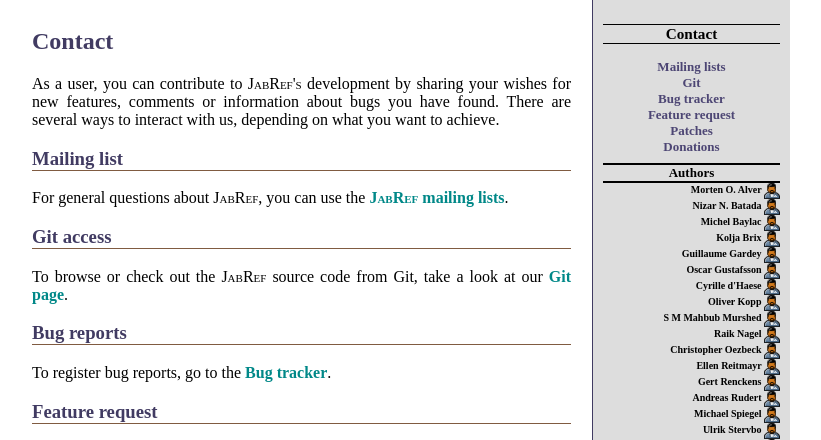
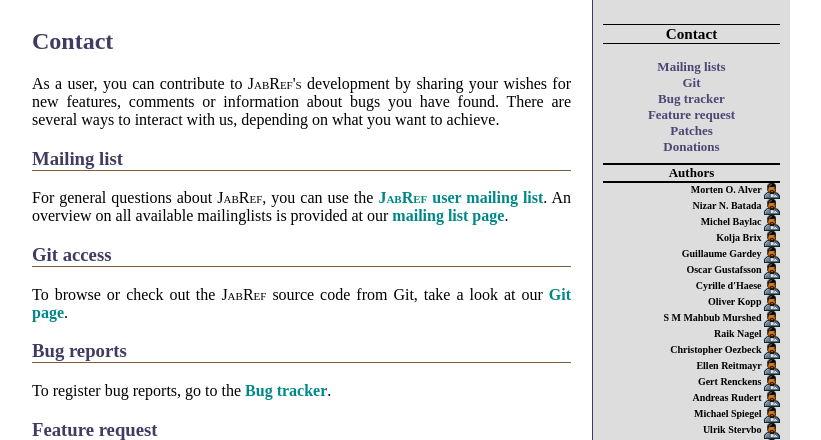
Before and after one commit to JabRef/htdocs, a PHP site: page /contact.php in a window 1280 px wide. Shown: the part 152-592 px from the top of the page, without its empty margins (235-1056 px from the left). Run offline with PHP 8.4, Linux system fonts and the light colour scheme; data that the repository does not hold is empty.

Commit message:
Updates links to new sourceforge page layout  + Updates quotes to typographics quotes

```diff
--- a/contact.php
+++ b/contact.php
@@ -93,25 +93,26 @@
 
       <h3 id="mailinglist">Mailing list</h3>
       <p>For general questions about <acronym>JabRef</acronym>, you can use the
-      <a href="https://sourceforge.net/mail/?group_id=92314"><acronym>JabRef</acronym> mailing lists</a>.</p>
+      <a href="https://lists.sourceforge.net/lists/listinfo/jabref-users"><acronym>JabRef</acronym> user mailing list</a>.
+      An overview on all available mailinglists is provided at our <a href="http://sourceforge.net/p/jabref/mailman/">mailing list page</a>.</p>
 
       <h3 id="git">Git access</h3>
       <p>To browse or check out the <acronym>JabRef</acronym> source code from Git,
       take a look at our
-      <a href="https://sourceforge.net/scm/?type=git&amp;group_id=92314">Git page</a>.</p>
+      <a href="sourceforge.net/p/jabref/code/">Git page</a>.</p>
 
       <h3 id="bugtracker">Bug reports</h3>
       <p>To register bug reports, go to the
-      <a href="http://sourceforge.net/tracker/?atid=600306&amp;group_id=92314">Bug tracker</a>.</p>
+      <a href="http://sourceforge.net/p/jabref/bugs/">Bug tracker</a>.</p>
 
       <h3 id="featurerequest">Feature request</h3>
       <p>To register feature requests, go to the
-      <a href="https://sourceforge.net/tracker/?group_id=92314&amp;atid=600309">Feature request page</a>.</p>
+      <a href="http://sourceforge.net/p/jabref/feature-requests/">Feature request page</a>.</p>
 
       <h3 id="patches">Patches</h3>
       <p>If you have developed an improvement or bugfix
       for <acronym>JabRef</acronym>, you can post it in the
-      <a href="https://sourceforge.net/tracker/?group_id=92314&amp;atid=600308">Patches page</a>
+      <a href="http://sourceforge.net/p/jabref/patches/">Patches page</a>
       in order to share it with other users and to make it available
       for possible inclusion in future versions of <acronym>JabRef</acronym>.
       Please also let us know on the <acronym>JabRef</acronym> mailing list about your new code.</p>
@@ -119,7 +120,7 @@
       <h3 id="donations">Donations</h3>
       <p>Finally, if you enjoy using <acronym>JabRef</acronym> and would like to make
       a donation, take a look at our
-      <a href="http://sourceforge.net/project/project_donations.php?group_id=92314">
+      <a href="http://sourceforge.net/p/jabref/donate/">
       Donations page</a>.</p>
 
     </div>
--- a/download.php
+++ b/download.php
@@ -35,7 +35,7 @@
     <h3 id="subversion">Developer versions</h3>
     <p>
       To browse or check out the <acronym>JabRef</acronym> developer source code from Git, take a look at our
-      <a href="https://sourceforge.net/scm/?type=git&amp;group_id=92314">Git page</a>.
+      <a href="http://sourceforge.net/p/jabref/code/">Git page</a>.
     </p>
 
     </div>
--- a/resources.php
+++ b/resources.php
@@ -333,7 +333,7 @@
       smaller lists, so if you have set up a representative list for your
       own subject area, we would appreciate it if you share your list by
       opening a new entry in our
-      <a href="http://sourceforge.net/tracker/?group_id=92314&amp;atid=600308">Patches</a>
+      <a href="http://sourceforge.net/p/jabref/patches/">Patches</a>
       section on SourceForge. You can either add your list as an attachment to the
       patch entry, or keep the list on you own home page and link to it.
       We will then add your list to this page.</p>
```
Also changed, not shown: translation.php (+5 -5 lines).
